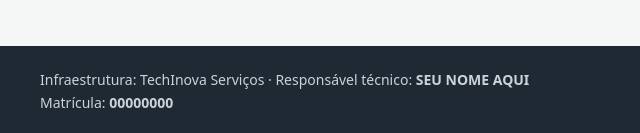
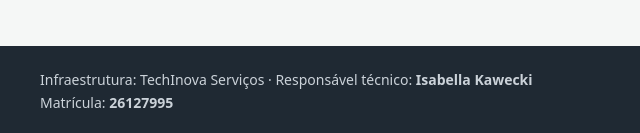
Before and after one commit to isakawecki/avaliacao-docker-26127995, a plain HTML site: page portal/html/index.html in a window 1280 px wide. Shown: the part 756-889 px from the top of the page, 0-640 px from the left. Drawn offline with Linux system fonts and the light colour scheme.

Commit message:
Update footer with name and registration number

```diff
--- a/portal/html/index.html
+++ b/portal/html/index.html
@@ -34,8 +34,8 @@
 
   <footer>
     <!-- EDITE AS DUAS LINHAS ABAIXO COM O SEU NOME E A SUA MATRÍCULA -->
-    <p>Infraestrutura: TechInova Serviços · Responsável técnico: <strong id="responsavel">SEU NOME AQUI</strong></p>
-    <p>Matrícula: <strong id="matricula">00000000</strong></p>
+    <p>Infraestrutura: TechInova Serviços · Responsável técnico: <strong id="responsavel">Isabella Kawecki</strong></p>
+    <p>Matrícula: <strong id="matricula">26127995</strong></p>
   </footer>
 
   <script>
```
